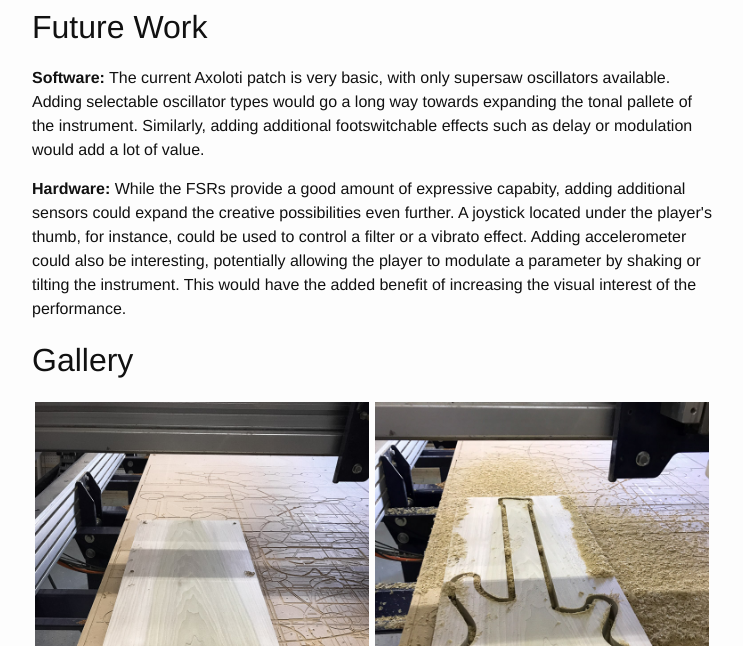
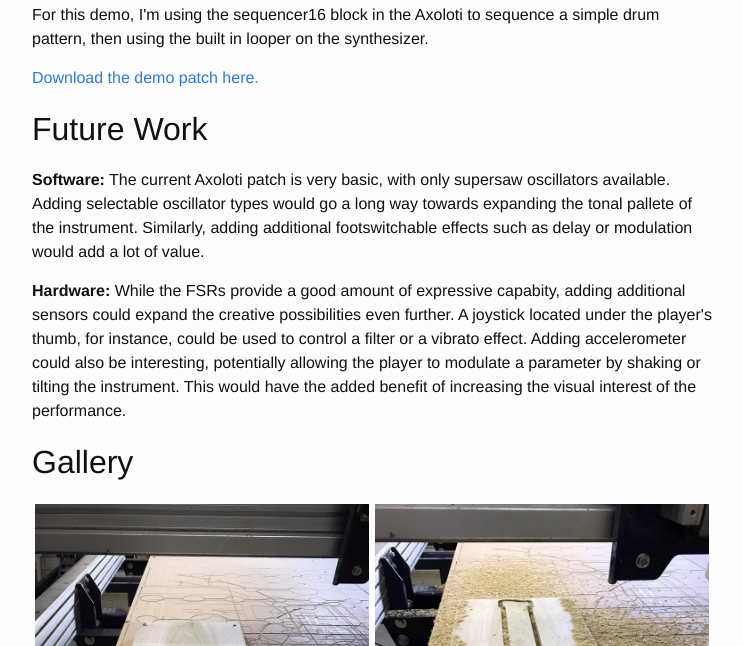
Before and after one commit to michaeldonovan/SynthGuitar, a Jekyll site: the page built from docs/index.html, in a window 1280 px wide and 900 px high, scrolled down 2567 px, cut to the strip 254-900 px from the top of the window. Shown: the whole strip, without its empty margins (268-1011 px from the left). Built offline with Jekyll 4.4.1, drawn with Linux system fonts in a browser that asks for light colours; comment, search, counter and statistics services are not loaded.

Commit message:
Update index.html

```diff
--- a/docs/index.html
+++ b/docs/index.html
@@ -76,7 +76,8 @@ an ADSR envelope to control the gain of each oscillator as well as independent l
 
 <h1 id="demo">Demo</h1>
 <iframe width="640px" height="360px"  src="https://www.youtube.com/embed/BJTaSTCVjts" frameborder="0" allow="encrypted-media" allowfullscreen></iframe>
-
+<p>For this demo, I'm using the sequencer16 block in the Axoloti to sequence a simple drum pattern, then using the built in looper on the synthesizer.</p>
+<p><a href="https://raw.githubusercontent.com/michaeldonovan/SynthGuitar/master/axoloti_patches/SynthGuitar%2Bdrumseq.axp">Download the demo patch here.</a></p>
 <h1 id="future work">Future Work</h1>
 <p><b>Software:</b> The current Axoloti patch is very basic, with only supersaw oscillators available. Adding selectable oscillator types would go a
     long way towards expanding the tonal pallete of the instrument. Similarly, adding additional footswitchable effects such as delay
```
